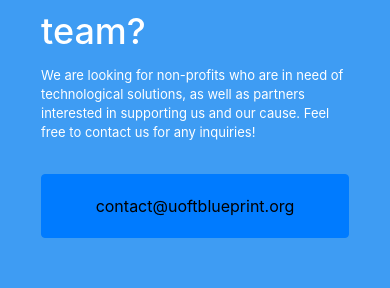
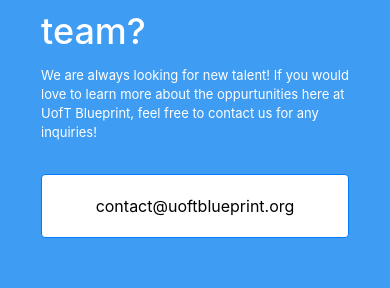
Before and after one commit to uoftblueprint/uoftblueprint.github.io, a React (Create React App) app: page /team in a window 390 px wide. Shown: the part 8376-8664 px from the top of the page. Built offline with nearby package versions, Linux system fonts and the light colour scheme.

Commit message:
minor Antoine approved touch ups

```diff
--- a/src/Pages/Homepage/Homepage.js
+++ b/src/Pages/Homepage/Homepage.js
@@ -47,7 +47,7 @@ export default function Homepage() {
                 <div id="text-container">
                   <p id="text1">Tech for Social Good</p>
                   <p id="text2">We are a group of students at the University of Toronto that provide technical solutions (or software) for nonprofits.</p>
-                  <a href="mailto:contact@uoftblueprint.org"><button className="apply-button">Contact us!</button></a>
+                  {/* <a href="mailto:contact@uoftblueprint.org"><button className="apply-button">Contact us!</button></a> */}
                 </div>
               </div>
               {window.innerWidth < 480 ? (
--- a/src/Pages/Projects/Projects.js
+++ b/src/Pages/Projects/Projects.js
@@ -20,6 +20,16 @@ const ProjectCard = (props) => {
                 src={props.project_image}
                 style={{ width: "100%", height: "12rem", crop: 'fill' }}
             />
+            {window.innerWidth < 480 ? (
+                <Card.Body>
+                    <Card.Title style={{ fontSize: '24px', fontWeight: '600' }}>{props.project_title}</Card.Title>
+                    <Card.Text style={{ fontSize: '14px', fontWeight: 'normal' }}>
+                    {props.project_description}
+                    </Card.Text>
+                    <Card.Link href={props.website}>Learn more</Card.Link>
+                </Card.Body>
+            ) : (
+                <>
                     <Card.Body style={{ height: '14em' }}>
                         <Card.Title style={{ fontSize: '24px', fontWeight: '600' }}>{props.project_title}</Card.Title>
                         <Card.Text style={{ fontSize: '14px', fontWeight: 'normal' }}>
@@ -29,6 +39,8 @@ const ProjectCard = (props) => {
                     <Card.Body>
                         <Card.Link href={props.website}>Learn more</Card.Link>
                     </Card.Body>
+                </>
+            )}
         </Card>
     )
     // return (
--- a/src/Pages/Team/Team.js
+++ b/src/Pages/Team/Team.js
@@ -14,13 +14,12 @@ const Footer = () => {
       </Row>
       <Row>
         <p className={'MobileFooterBody'}>
-          We are looking for non-profits who are in need of technological
-          solutions, as well as partners interested in supporting us and our
-          cause. Feel free to contact us for any inquiries!
+          We are always looking for new talent! If you would love to learn more about the oppurtunities
+          here at UofT Blueprint, feel free to contact us for any inquiries!
         </p>
       </Row>
       <Row style={{ paddingTop: '1em' }}>
-        <Button className="MobileBottomButton">
+        <Button style={{ backgroundColor: '#ffffff' }} className="MobileBottomButton">
           <a href="mailto:contact@uoftblueprint.org">
             contact@uoftblueprint.org
           </a>
@@ -42,9 +41,8 @@ const Footer = () => {
         <Col md="6">
           <h4 className={'FooterTitle'}>Wanna join the team?</h4>
           <p className={'FooterBody'}>
-            We are looking for non-profits who are in need of technological
-            solutions, as well as partners interested in supporting us and our
-            cause. Feel free to contact us for any inquiries!
+            We are always looking for new talent! If you would love to learn more about the oppurtunities
+            here at UofT Blueprint, feel free to contact us for any inquiries!
           </p>
         </Col>
         <Col>
```
Also changed, not shown: 1 other file (tests, documents, lock files or other folders). Lines whose indentation alone changed are shown as unchanged.
